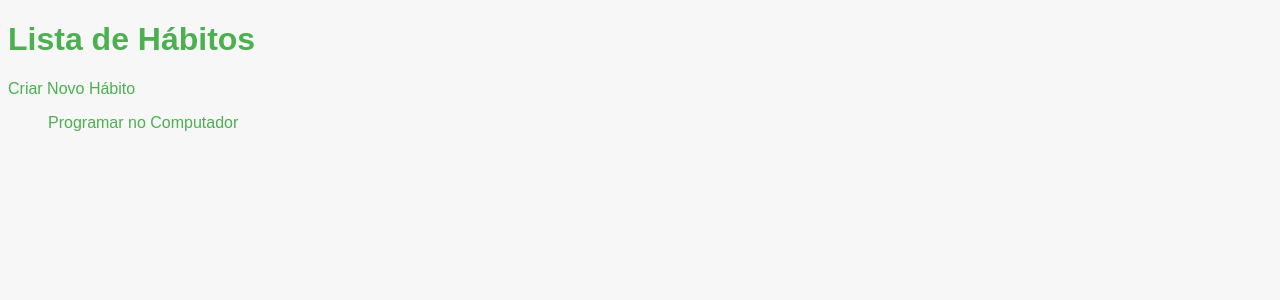
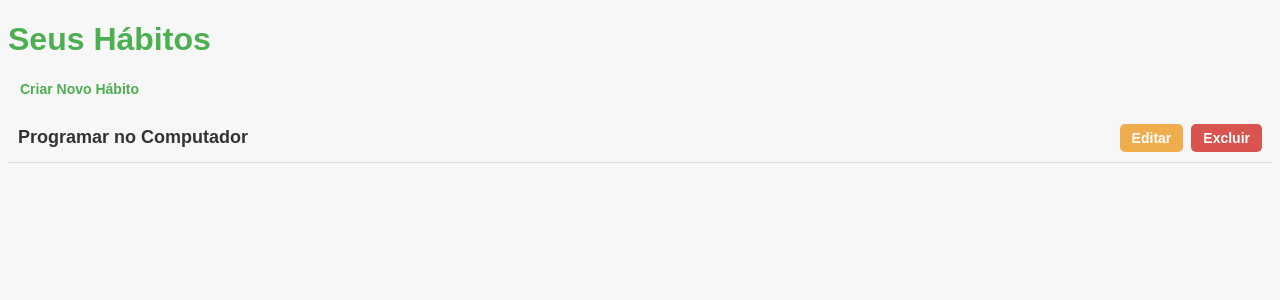
Before and after one commit to LuanRamalho/Python-com-Django-48---rastreador_de_habitos, a Django app: page /listar/ in a window 1280 px wide. Shown: the top 300 px of the page. Run offline with Django 5.2, Linux system fonts and the light colour scheme; data comes from the database, SQL or seed files in the repository.

Commit message:
listar_habitos.html

```diff
--- a/Python com Django 48 - rastreador_de_habitos/habitos/templates/habitos/listar_habitos.html
+++ b/Python com Django 48 - rastreador_de_habitos/habitos/templates/habitos/listar_habitos.html
@@ -4,21 +4,82 @@
     <meta charset="UTF-8">
     <meta name="viewport" content="width=device-width, initial-scale=1.0">
     <title>Lista de Hábitos</title>
-    {%load static%}
+    {% load static %}
     <link rel="stylesheet" href="{% static 'habitos/styles.css' %}">
+    <style>
+        ul {
+            list-style: none;
+            padding: 0;
+        }
+
+        li {
+            display: flex;
+            align-items: center;
+            justify-content: space-between;
+            padding: 10px;
+            border-bottom: 1px solid #ddd;
+            margin-bottom: 12px; /* Aumenta o espaço entre os hábitos */
+        }
+
+        .habit-name {
+            flex-grow: 1;
+            font-size: 18px;
+            font-weight: bold;
+            text-decoration: none;
+            color: #333;
+        }
+
+        .buttons {
+            display: flex;
+            gap: 8px; /* Espaço entre os botões */
+        }
+
+        .btn {
+            padding: 6px 12px;
+            text-decoration: none;
+            border-radius: 5px;
+            font-weight: bold;
+            text-align: center;
+            font-size: 14px;
+        }
+
+        .btn-edit {
+            background-color: #f0ad4e;
+            color: white;
+        }
+
+        .btn-edit:hover {
+            background-color: #ec971f;
+        }
+
+        .btn-delete {
+            background-color: #d9534f;
+            color: white;
+        }
+
+        .btn-delete:hover {
+            background-color: #c9302c;
+        }
+    </style>
 </head>
 <body>
     <header>
-        <h1>Lista de Hábitos</h1>
-        <a href="{% url 'criar_habito' %}">Criar Novo Hábito</a>
+        <h1>Seus Hábitos</h1>
+        <a href="{% url 'criar_habito' %}" class="btn btn-create">Criar Novo Hábito</a>
     </header>
 
+    <section>
         <ul>
             {% for habito in habitos %}
                 <li>
-                <a href="{% url 'relatorio_habito' habito.id %}">{{ habito.nome }}</a>
+                    <a href="{% url 'relatorio_habito' habito.id %}" class="habit-name">{{ habito.nome }}</a>
+                    <div class="buttons">
+                        <a href="{% url 'editar_habito' habito.id %}" class="btn btn-edit">Editar</a>
+                        <a href="{% url 'excluir_habito' habito.id %}" class="btn btn-delete">Excluir</a>
+                    </div>
                 </li>
             {% endfor %}
         </ul>
+    </section>
 </body>
 </html>
```
Lines whose indentation alone changed are shown as unchanged.
